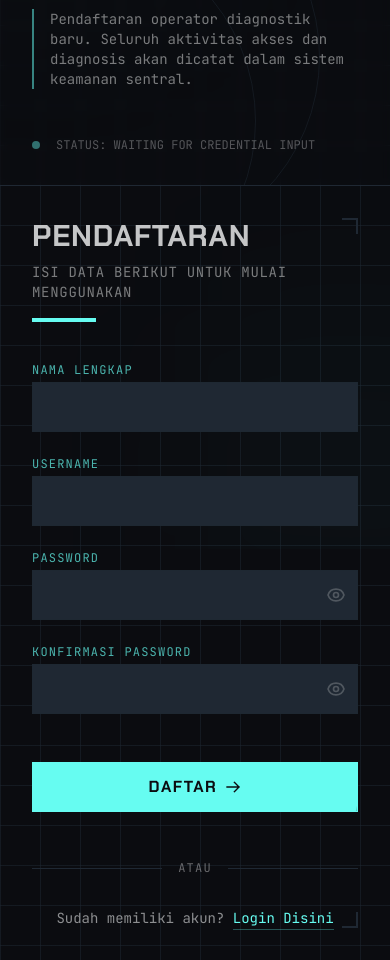
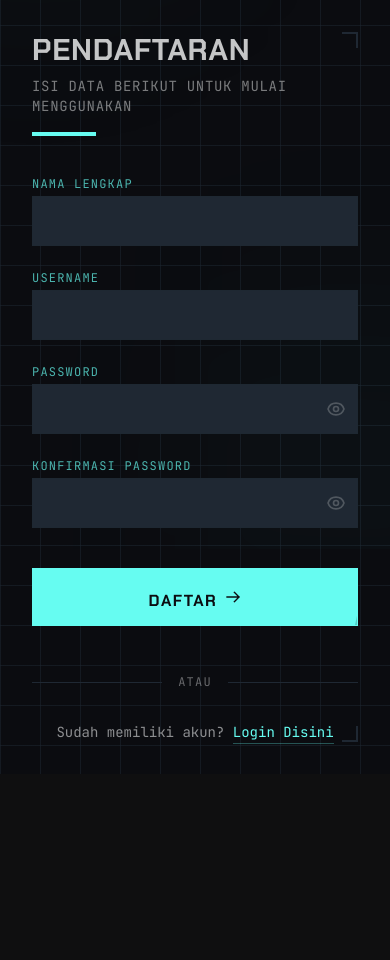
Before and after one commit to fauzantaslim/diagnosis-kerusakan-dinamo, a Flask app: page /register in a window 390 px wide. Shown: the part 295-1255 px from the top of the page. After the commit the page ends 1069 px from the top, so only its background shows below. Run offline with Flask 3, Linux system fonts and the light colour scheme; some libraries are stand-ins or nearby versions.

Commit message:
feat: refactor auth layout with background image and unified header/footer blocks

```diff
--- a/templates/auth_layout.html
+++ b/templates/auth_layout.html
@@ -4,35 +4,36 @@
 {% block content %}
 <div class="flex min-h-screen w-full flex-col lg:flex-row">
     <!-- Left Side: Brand / Visual -->
-    <div class="lg:w-1/2 p-8 lg:p-16 flex flex-col justify-between border-b lg:border-b-0 lg:border-r border-industrial-800 bg-industrial-900/50 backdrop-blur-sm relative overflow-hidden">
-        <div class="absolute -left-32 -bottom-32 w-96 h-96 border border-industrial-800 rounded-full opacity-50"></div>
-        <div class="absolute -left-16 -bottom-16 w-96 h-96 border border-industrial-800 rounded-full opacity-50"></div>
+    <div class="lg:w-1/2 relative min-h-[35vh] lg:min-h-screen overflow-hidden border-b lg:border-b-0 lg:border-r border-industrial-800">
+        <!-- Background Image -->
+        <img src="https://images.unsplash.com/photo-1581092335397-9583eb92d232?q=80&w=2000&auto=format&fit=crop" alt="Industrial Electric Motor" class="absolute inset-0 w-full h-full object-cover object-center opacity-40 grayscale hover:grayscale-0 transition-all duration-700">
 
-        <div class="relative z-10 flex items-center gap-4">
-            <div class="w-12 h-12 bg-neon-cyan text-industrial-900 flex items-center justify-center font-display font-bold text-2xl rotate-45">
-                <span class="-rotate-45">D</span>
-            </div>
-            <span class="font-display font-bold text-xl tracking-widest text-industrial-100 uppercase">DIAG-D System</span>
-        </div>
+        <!-- Overlay for better text readability -->
+        <div class="absolute inset-0 bg-gradient-to-t from-[#0a0a0a] via-[#0a0a0a]/60 to-transparent"></div>
+        <div class="absolute inset-0 bg-[#0a0a0a]/30 mix-blend-multiply"></div>
 
-        <div class="relative z-10 mt-20 lg:mt-0">
-            <h1 class="text-5xl lg:text-7xl font-display font-bold text-transparent bg-clip-text bg-gradient-to-br from-white to-industrial-100/50 leading-tight mb-6">
-                {% block auth_title %}{% endblock %}
-            </h1>
-            <p class="font-mono text-sm text-industrial-100/60 max-w-md border-l-2 border-neon-cyan/50 pl-4">
-                {% block auth_description %}{% endblock %}
-            </p>
-        </div>
-
-        <div class="relative z-10 mt-12 font-mono text-xs text-industrial-100/40 flex items-center gap-4">
-            {% block auth_status %}{% endblock %}
-        </div>
     </div>
 
     <!-- Right Side: Form -->
     <div class="lg:w-1/2 flex items-center justify-center p-8 lg:p-16 relative">
         <div class="w-full max-w-md relative z-10">
+            <div class="mb-10">
+                <h2 class="text-3xl font-display font-bold text-industrial-100 uppercase tracking-wide">{% block auth_heading %}{% endblock %}</h2>
+                <p class="mt-2 text-sm font-mono text-industrial-100/60 uppercase tracking-wider">{% block auth_subheading %}{% endblock %}</p>
+                <div class="w-16 h-1 bg-neon-cyan mt-4"></div>
+            </div>
+
             {% block auth_form %}{% endblock %}
+
+            <div class="mt-12 flex items-center justify-center gap-4">
+                <div class="h-px bg-industrial-800 flex-grow"></div>
+                <span class="font-mono text-xs text-industrial-100/50 tracking-widest uppercase">Atau</span>
+                <div class="h-px bg-industrial-800 flex-grow"></div>
+            </div>
+
+            <p class="text-center mt-8 font-mono text-sm text-industrial-100/70">
+                {% block auth_footer_text %}{% endblock %} <a href="{% block auth_footer_url %}{% endblock %}" class="text-neon-cyan hover:text-white transition-colors border-b border-neon-cyan/30 hover:border-white pb-0.5">{% block auth_footer_link_text %}{% endblock %}</a>
+            </p>
         </div>
 
         <!-- Corner accents for the form container -->
--- a/templates/components.html
+++ b/templates/components.html
@@ -1,20 +1,39 @@
 {% macro input(name, label, type='text', required=True) %}
 <div class="relative group" x-data="{ show: false }">
-    <label for="{{ name }}" class="block text-xs font-mono text-neon-cyan/70 uppercase tracking-widest mb-1 transition-colors group-focus-within:text-neon-cyan">{{ label }}</label>
+    <label for="{{ name }}"
+        class="block text-xs font-mono text-neon-cyan/70 uppercase tracking-widest mb-1 transition-colors group-focus-within:text-neon-cyan">{{
+        label }}</label>
     <div class="relative">
         <!-- Decorator corner lines -->
-        <div class="absolute -top-[1px] -left-[1px] w-2 h-2 border-t border-l border-neon-cyan opacity-0 group-focus-within:opacity-100 transition-opacity z-10 pointer-events-none"></div>
-        <div class="absolute -bottom-[1px] -right-[1px] w-2 h-2 border-b border-r border-neon-cyan opacity-0 group-focus-within:opacity-100 transition-opacity z-10 pointer-events-none"></div>
+        <div
+            class="absolute -top-[1px] -left-[1px] w-2 h-2 border-t border-l border-neon-cyan opacity-0 group-focus-within:opacity-100 transition-opacity z-10 pointer-events-none">
+        </div>
+        <div
+            class="absolute -bottom-[1px] -right-[1px] w-2 h-2 border-b border-r border-neon-cyan opacity-0 group-focus-within:opacity-100 transition-opacity z-10 pointer-events-none">
+        </div>
 
-        <input :type="show ? 'text' : '{{ type }}'" id="{{ name }}" name="{{ name }}" {% if required %}required{% endif %}
-               class="w-full px-4 py-3 bg-industrial-800 border border-industrial-800/50 text-industrial-100 focus:outline-none focus:border-neon-cyan/50 focus:bg-industrial-800 transition-all font-mono placeholder:text-industrial-100/30 pr-12">
+        <input :type="show ? 'text' : '{{ type }}'" id="{{ name }}" name="{{ name }}" {% if required %}required{% endif
+            %}
+            class="w-full px-4 py-3 bg-industrial-800 border border-industrial-800/50 text-industrial-100 focus:outline-none focus:border-neon-cyan/50 focus:bg-industrial-800 transition-all font-mono placeholder:text-industrial-100/30 pr-12">
 
         {% if type == 'password' %}
-        <button type="button" @click="show = !show" class="absolute right-3 top-1/2 -translate-y-1/2 text-industrial-100/30 hover:text-neon-cyan transition-colors focus:outline-none z-20">
+        <button type="button" @click="show = !show"
+            class="absolute right-3 top-1/2 -translate-y-1/2 text-industrial-100/30 hover:text-neon-cyan transition-colors focus:outline-none z-20">
             <!-- Eye Icon -->
-            <svg x-show="!show" class="w-5 h-5" fill="none" stroke="currentColor" viewBox="0 0 24 24"><path stroke-linecap="square" stroke-linejoin="miter" stroke-width="2" d="M15 12a3 3 0 11-6 0 3 3 0 016 0z"></path><path stroke-linecap="square" stroke-linejoin="miter" stroke-width="2" d="M2.458 12C3.732 7.943 7.523 5 12 5c4.478 0 8.268 2.943 9.542 7-1.274 4.057-5.064 7-9.542 7-4.477 0-8.268-2.943-9.542-7z"></path></svg>
+            <svg x-show="!show" class="w-5 h-5" fill="none" stroke="currentColor" viewBox="0 0 24 24">
+                <path stroke-linecap="square" stroke-linejoin="miter" stroke-width="2"
+                    d="M15 12a3 3 0 11-6 0 3 3 0 016 0z"></path>
+                <path stroke-linecap="square" stroke-linejoin="miter" stroke-width="2"
+                    d="M2.458 12C3.732 7.943 7.523 5 12 5c4.478 0 8.268 2.943 9.542 7-1.274 4.057-5.064 7-9.542 7-4.477 0-8.268-2.943-9.542-7z">
+                </path>
+            </svg>
             <!-- Eye Off Icon -->
-            <svg x-show="show" class="w-5 h-5" fill="none" stroke="currentColor" viewBox="0 0 24 24" style="display: none;"><path stroke-linecap="square" stroke-linejoin="miter" stroke-width="2" d="M13.875 18.825A10.05 10.05 0 0112 19c-4.478 0-8.268-2.943-9.543-7a9.97 9.97 0 011.563-3.029m5.858.908a3 3 0 114.243 4.243M9.878 9.878l4.242 4.242M9.88 9.88l-3.29-3.29m7.532 7.532l3.29 3.29M3 3l18 18"></path></svg>
+            <svg x-show="show" class="w-5 h-5" fill="none" stroke="currentColor" viewBox="0 0 24 24"
+                style="display: none;">
+                <path stroke-linecap="square" stroke-linejoin="miter" stroke-width="2"
+                    d="M13.875 18.825A10.05 10.05 0 0112 19c-4.478 0-8.268-2.943-9.543-7a9.97 9.97 0 011.563-3.029m5.858.908a3 3 0 114.243 4.243M9.878 9.878l4.242 4.242M9.88 9.88l-3.29-3.29m7.532 7.532l3.29 3.29M3 3l18 18">
+                </path>
+            </svg>
         </button>
         {% endif %}
     </div>
@@ -24,14 +43,26 @@
 {% macro button(text, type='submit', classes='') %}
 <div class="pt-4 relative group cursor-pointer inline-block w-full">
     <!-- Hover glow effect -->
-    <div class="absolute inset-0 bg-neon-cyan blur-md opacity-0 group-hover:opacity-30 transition-opacity duration-300 pointer-events-none"></div>
-    <button type="{{ type }}" class="relative w-full bg-neon-cyan text-industrial-900 font-display font-bold uppercase tracking-[0.1em] py-3 px-6 overflow-hidden transition-all duration-300 hover:bg-white hover:text-industrial-900 border border-transparent {{ classes }}">
+    <div
+        class="absolute inset-0 bg-neon-cyan blur-md opacity-0 group-hover:opacity-30 transition-opacity duration-300 pointer-events-none">
+    </div>
+    <button type="{{ type }}"
+        class="relative w-full bg-neon-cyan text-industrial-900 font-display font-bold uppercase tracking-[0.1em] py-3 px-6 overflow-hidden transition-all duration-300 hover:bg-white hover:text-industrial-900 border border-transparent {{ classes }}">
         <span class="relative z-10 flex items-center justify-center gap-2">
-            {{ text }}
-            <svg class="w-4 h-4 transform group-hover:translate-x-1 transition-transform" fill="none" stroke="currentColor" viewBox="0 0 24 24"><path stroke-linecap="square" stroke-linejoin="miter" stroke-width="2" d="M14 5l7 7m0 0l-7 7m7-7H3"></path></svg>
+            <div class="pt-2">
+                {{ text }}
+            </div>
+
+            <svg class="w-4 h-4 transform group-hover:translate-x-1 transition-transform" fill="none"
+                stroke="currentColor" viewBox="0 0 24 24">
+                <path stroke-linecap="square" stroke-linejoin="miter" stroke-width="2" d="M14 5l7 7m0 0l-7 7m7-7H3">
+                </path>
+            </svg>
         </span>
         <!-- Cyber stripe -->
-        <div class="absolute top-0 right-0 w-[4px] h-full bg-industrial-900 opacity-20 transform -skew-x-12 translate-x-2"></div>
+        <div
+            class="absolute top-0 right-0 w-[4px] h-full bg-industrial-900 opacity-20 transform -skew-x-12 translate-x-2">
+        </div>
     </button>
 </div>
 {% endmacro %}
--- a/templates/register.html
+++ b/templates/register.html
@@ -1,48 +1,19 @@
 {% extends 'auth_layout.html' %}
 {% import 'components.html' as components %}
 
-{% block auth_sys_text %}
-SYS.REGISTRATION // v2.0.4
-{% endblock %}
-
-{% block auth_title %}
-NEW<br>OPERATOR
-{% endblock %}
-
-{% block auth_description %}
-Pendaftaran operator diagnostik baru. Seluruh aktivitas akses dan diagnosis akan dicatat dalam sistem keamanan sentral.
-{% endblock %}
-
-{% block auth_status %}
-<span class="w-2 h-2 rounded-full bg-neon-teal animate-pulse"></span>
-STATUS: WAITING FOR CREDENTIAL INPUT
-{% endblock %}
+{% block auth_heading %}Pendaftaran{% endblock %}
+{% block auth_subheading %}Isi data berikut untuk mulai menggunakan{% endblock %}
+{% block auth_footer_text %}Sudah memiliki akun?{% endblock %}
+{% block auth_footer_url %}{{ url_for('main_bp.login') }}{% endblock %}
+{% block auth_footer_link_text %}Login Disini{% endblock %}
 
 {% block auth_form %}
-<div class="mb-10">
-    <h2 class="text-3xl font-display font-bold text-industrial-100 uppercase tracking-wide">Pendaftaran</h2>
-    <p class="mt-2 text-sm font-mono text-industrial-100/60 uppercase tracking-wider">Isi data berikut untuk mulai menggunakan</p>
-    <div class="w-16 h-1 bg-neon-cyan mt-4"></div>
-</div>
-
 <form action="{{ url_for('main_bp.register') }}" method="POST" class="space-y-6">
     {{ components.input('nama_lengkap', 'Nama Lengkap') }}
     {{ components.input('username', 'Username') }}
     {{ components.input('password', 'Password', type='password') }}
     {{ components.input('confirm_password', 'Konfirmasi Password', type='password') }}
 
-    <div class="pt-2">
-        {{ components.button('Daftar') }}
-    </div>
+    {{ components.button('Daftar') }}
 </form>
-
-<div class="mt-12 flex items-center justify-center gap-4">
-    <div class="h-px bg-industrial-800 flex-grow"></div>
-    <span class="font-mono text-xs text-industrial-100/50 tracking-widest uppercase">Atau</span>
-    <div class="h-px bg-industrial-800 flex-grow"></div>
-</div>
-
-<p class="text-center mt-8 font-mono text-sm text-industrial-100/70">
-    Sudah memiliki akun? <a href="{{ url_for('main_bp.login') }}" class="text-neon-cyan hover:text-white transition-colors border-b border-neon-cyan/30 hover:border-white pb-0.5">Login Disini</a>
-</p>
 {% endblock %}
```
Also changed, not shown: templates/login.html (+6 -32 lines).
